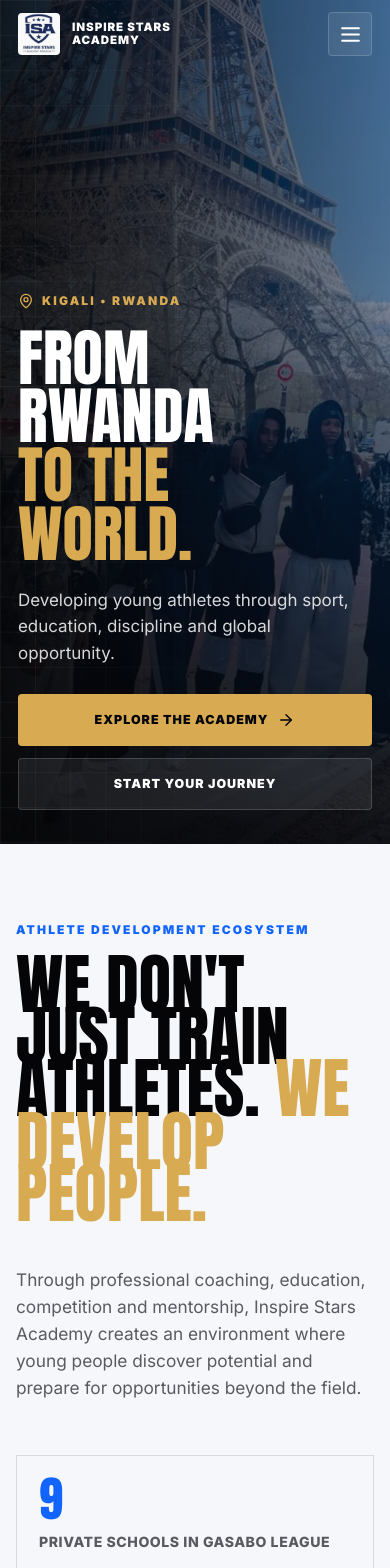
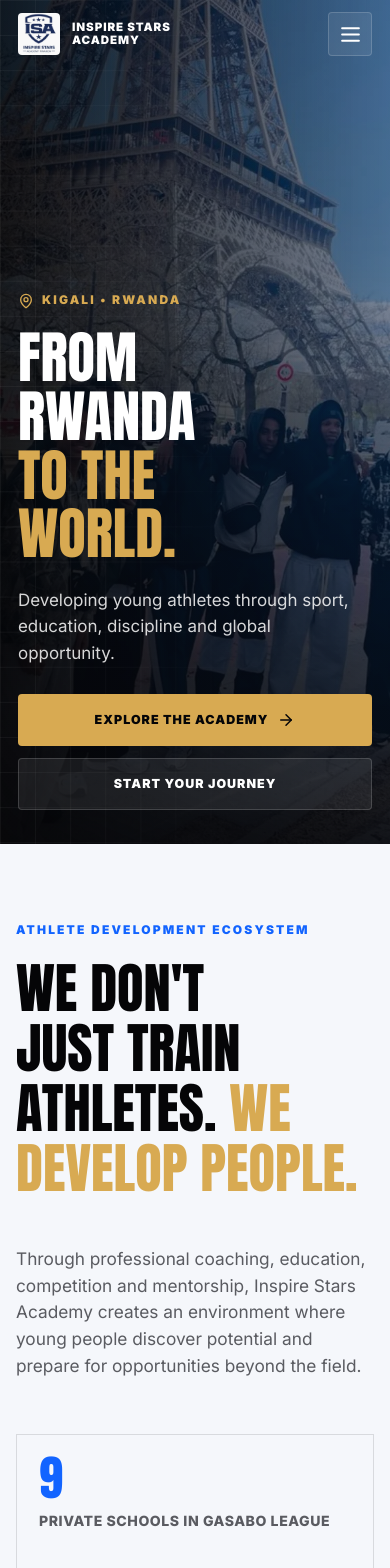
Before and after one commit to devtestor/Inspire_Stars_Academy, a React (Vite) app: page / in a window 390 px wide. Shown: the top 1568 px of the page. Built offline with nearby package versions, Linux system fonts and the light colour scheme.

Commit message:
Fix oversized display heading spacing

```diff
--- a/src/styles.css
+++ b/src/styles.css
@@ -205,7 +205,7 @@ a {
   padding: 16px 0;
   font-family: var(--display);
   font-size: clamp(2.3rem, 12vw, 4rem);
-  line-height: 0.9;
+  line-height: 1.05;
   text-transform: uppercase;
 }
 
@@ -298,14 +298,16 @@ h2,
   font-family: var(--display);
   font-weight: 400;
   letter-spacing: 0;
+  overflow-wrap: anywhere;
+  text-wrap: balance;
   text-transform: uppercase;
 }
 
 h1 {
   margin-bottom: 24px;
-  font-size: clamp(4.2rem, 10.5vw, 11.6rem);
-  line-height: 0.9;
-  max-width: 900px;
+  font-size: clamp(4rem, 9vw, 9.5rem);
+  line-height: 1.02;
+  max-width: 940px;
 }
 
 h1 span,
@@ -405,8 +407,8 @@ h1 span {
 .sponsor h2,
 .final-cta h2 {
   margin-bottom: 20px;
-  font-size: clamp(3.5rem, 9vw, 9.7rem);
-  line-height: 0.79;
+  font-size: clamp(3rem, 6.8vw, 7.2rem);
+  line-height: 1.08;
 }
 
 .impact-copy {
@@ -588,9 +590,9 @@ h3 {
 .sport-card h3 {
   color: var(--white);
   font-family: var(--display);
-  font-size: clamp(3.4rem, 6vw, 6rem);
+  font-size: clamp(3rem, 5vw, 5rem);
   font-weight: 400;
-  line-height: 0.82;
+  line-height: 1;
 }
 
 .sport-card p {
@@ -627,7 +629,7 @@ h3 {
   color: var(--gold);
   font-family: var(--display);
   font-size: 4.6rem;
-  line-height: 0.85;
+  line-height: 1;
 }
 
 .pathway {
@@ -726,9 +728,9 @@ h3 {
 
 .athlete-card h3 {
   font-family: var(--display);
-  font-size: clamp(2.6rem, 4vw, 4.4rem);
+  font-size: clamp(2.25rem, 3.5vw, 3.8rem);
   font-weight: 400;
-  line-height: 0.88;
+  line-height: 1;
 }
 
 .case-study {
@@ -1013,8 +1015,8 @@ h3 {
 
 .footer h2 {
   margin: 0 0 8px;
-  font-size: clamp(2.4rem, 4.5vw, 4.8rem);
-  line-height: 0.85;
+  font-size: clamp(2.2rem, 4vw, 4.2rem);
+  line-height: 1;
 }
 
 .footer nav,
@@ -1141,8 +1143,8 @@ h3 {
   }
 
   h1 {
-    font-size: clamp(3rem, 16vw, 5.1rem);
-    line-height: 0.94;
+    font-size: clamp(2.8rem, 14.5vw, 4.8rem);
+    line-height: 1.04;
   }
 
   .impact-statement h2,
@@ -1152,7 +1154,8 @@ h3 {
   .people-community h2,
   .sponsor h2,
   .final-cta h2 {
-    font-size: clamp(3.4rem, 17vw, 6rem);
+    font-size: clamp(2.9rem, 14vw, 5rem);
+    line-height: 1.1;
   }
 
   .hero-actions .btn,
```
